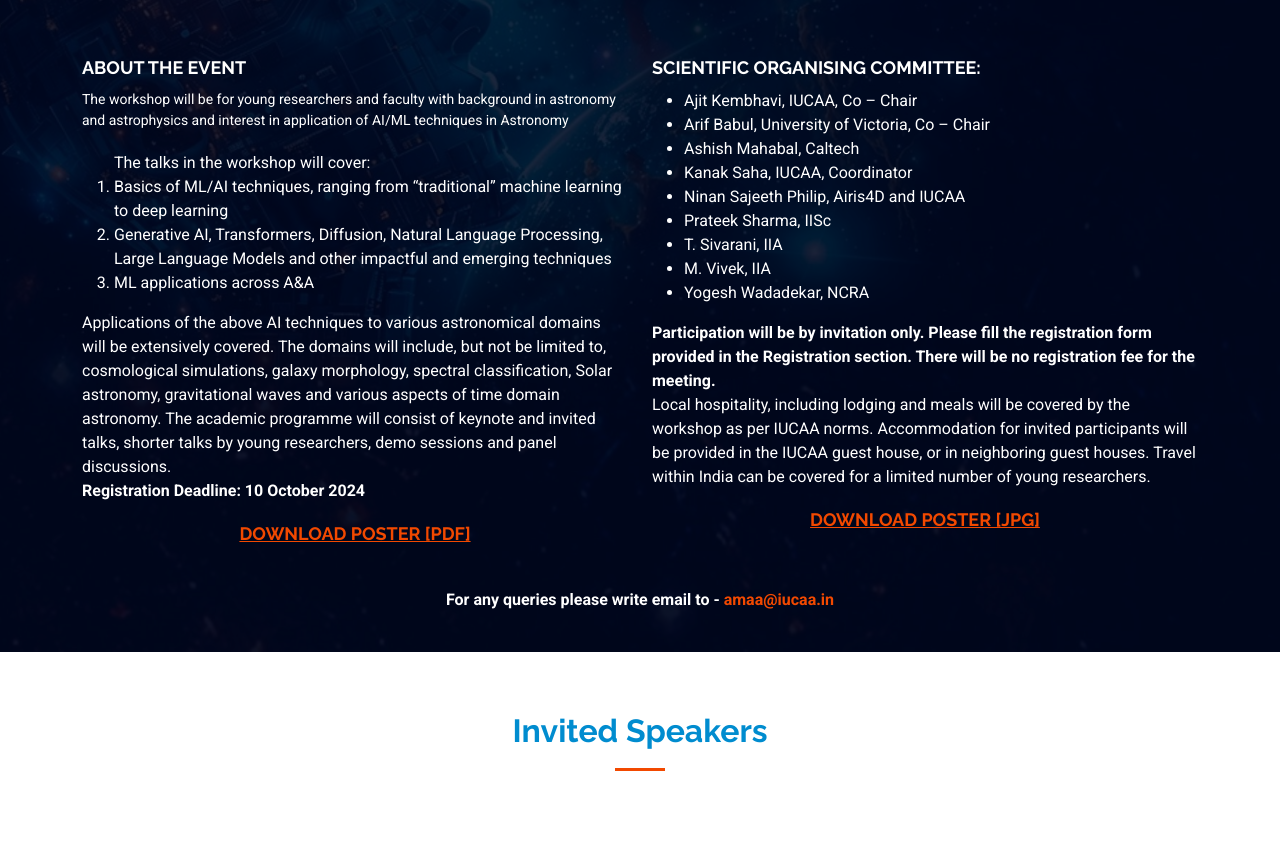
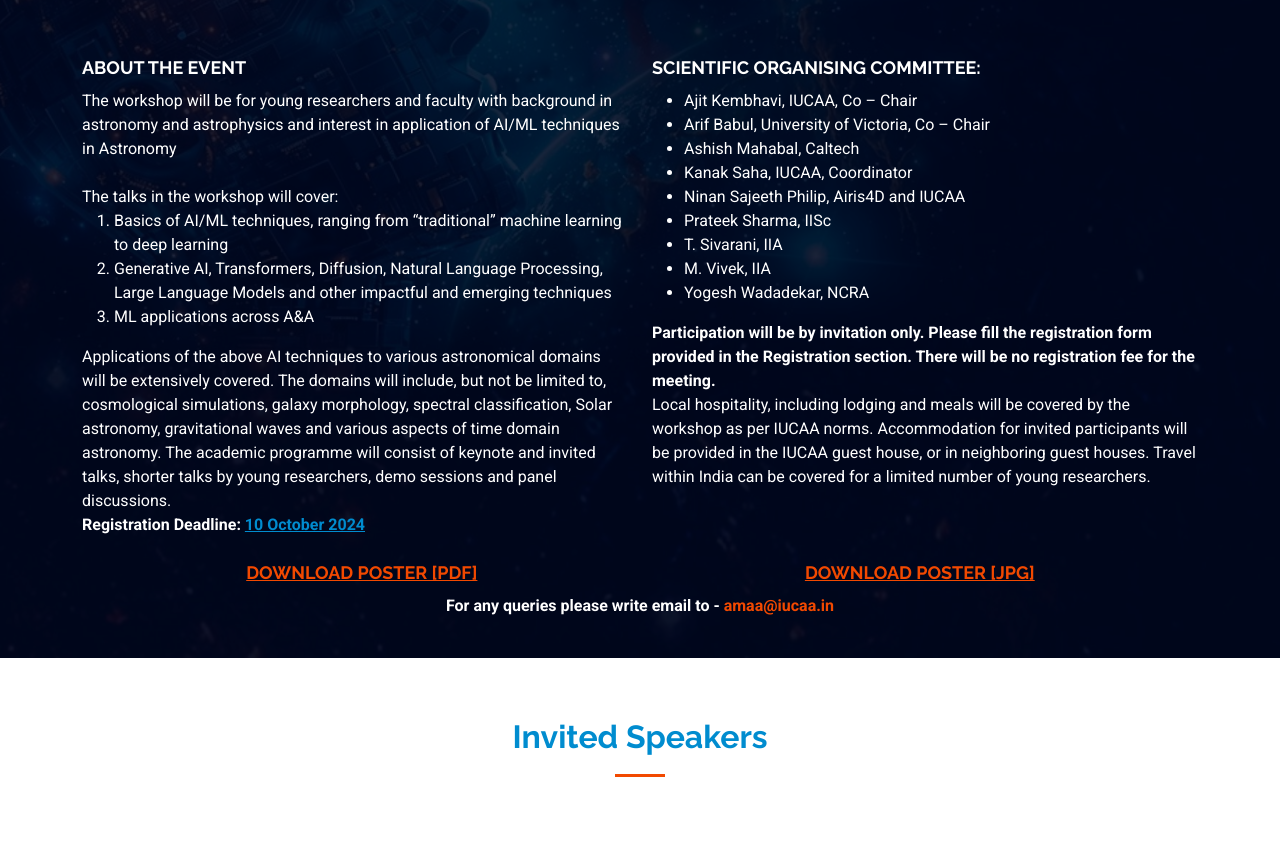
Before and after one commit to pathakatharva/AMAA, a plain HTML site: page index.html in a window 1280 px wide. Shown: the part 264-1112 px from the top of the page. Drawn offline with Linux system fonts and the light colour scheme.

Commit message:
10thupdate

```diff
--- a/index.html
+++ b/index.html
@@ -4,7 +4,7 @@
 <head>
   <meta charset="utf-8">
   <meta content="width=device-width, initial-scale=1.0" name="viewport">
-  <title>AI/ ML APPLICATIONS IN ASTRONOMY & ASTROPHYSICS</title>
+  <title>AI/ML APPLICATIONS IN ASTRONOMY & ASTROPHYSICS | IUCAA</title>
   <meta name="description" content="">
   <meta name="keywords" content="">
 
@@ -91,7 +91,7 @@
       <img src="assets/img/hero-bg.jpg" alt="" data-aos="fade-in" class="">
 
       <div class="container d-flex flex-column align-items-center text-center mt-auto">
-        <h2 data-aos="fade-up" data-aos-delay="100" class="">AI/ ML APPLICATIONS IN<br><span>ASTRONOMY & ASTROPHYSICS</span></h2>
+        <h2 data-aos="fade-up" data-aos-delay="100" class="">AI/ML APPLICATIONS IN<br><span>ASTRONOMY & ASTROPHYSICS</span></h2>
         <p data-aos="fade-up" data-aos-delay="200">JANUARY 6 - 10, 2025, IUCAA, INDIA</p>
         <!--<div data-aos="fade-up" data-aos-delay="300" class="">
           <a href="https://www.youtube.com/watch?v=Y7f98aduVJ8" class="glightbox pulsating-play-btn mt-3"></a>
@@ -105,25 +105,24 @@
             <div class="col-lg-6">
               <h3>About The Event</h3>
 
-              <p>The workshop will be for young researchers and faculty with
+              <div>The workshop will be for young researchers and faculty with
                 background in astronomy and astrophysics and interest in
-                application of AI/ML techniques in Astronomy<br>
-
-                <ol>The talks in the workshop will cover:
-
-                  <li>Basics of ML/AI techniques, ranging from “traditional” machine learning to deep learning</li>
+                application of AI/ML techniques in Astronomy
+              </div><br/>
+              <div>
+                The talks in the workshop will cover:
+                <ol>
+                  <li>Basics of AI/ML techniques, ranging from “traditional” machine learning to deep learning</li>
                 <li>Generative AI, Transformers, Diffusion, Natural Language Processing, Large Language Models and other impactful and emerging techniques</li>
                 <li>ML applications across A&A</li>
                 </ol>
                 Applications of the above AI techniques to various astronomical domains will be extensively covered. The domains will include, but not be limited to, cosmological simulations, galaxy morphology, spectral classification, Solar astronomy, gravitational waves and various aspects of time domain astronomy.
 
 The academic programme will consist of keynote and invited talks, shorter talks by young researchers, demo sessions and panel discussions.
-<br><b>Registration Deadline: 10 October 2024</b><br>
-
-              </p>
-              <div>
-                <h3 style="text-align: center;"><a href="IUCAA-AI-ML-WS.pdf" target="_blank" style="text-decoration: underline;">Download Poster [PDF]</a></h3>
-              </div>
+<br><b>Registration Deadline: <font style="color:#008CCF;"><u>10 October 2024</u></font></b><br><br>
+
+              </div>
+
             </div>
             <!-- <div class="col-lg-3">
               <h3>Where</h3>
@@ -151,18 +150,29 @@
 Travel within India can be covered for a limited number of young researchers.
 <br>
               </p>
-              <div>
-                <h3 style="text-align: center;"><a href="IUCAA-AI-ML-WS.jpg" target="_blank" style="text-decoration: underline;">Download Poster [JPG]</a></h3>
-              </div>
+
             </div>
           </div>
 
 
           <center>
-            <h3><u></u></a></h3><br>
-            <b>For any queries please write email to - <a href="mailto:amaa@iucaa.in" target="_blank">amaa@iucaa.in</a></b>
+          <table width="100%">
+            <tr>
+              <td align="center"><h3><a href="IUCAA-AI-ML-WS.pdf" target="_blank" style="text-decoration: underline;">Download Poster [PDF]</a></h3>
+              </td>
+                <td align="center">
+          <h3><a href="IUCAA-AI-ML-WS.jpg" target="_blank" style="text-decoration: underline;">Download Poster [JPG]</a></h3>
+        </td>
+        </tr></table>
+          <b>For any queries please write email to - <a href="mailto:amaa@iucaa.in" target="_blank">amaa@iucaa.in</a></b>
             </center>
+
+
+
         </div>
+
+
+
       </div>
 
     </section><!-- /Hero Section -->
@@ -1373,7 +1383,7 @@
             <div class="info-item d-flex flex-column justify-content-center align-items-center" data-aos="fade-up" data-aos-delay="200">
               <i class="bi bi-geo-alt"></i>
               <h3>Address</h3>
-              <p>IUCAA, Pune University Campus
+              <p>IUCAA, S.P. Pune University Campus
                 Pune 411007, India</p>
             </div>
           </div><!-- End Info Item -->
```
